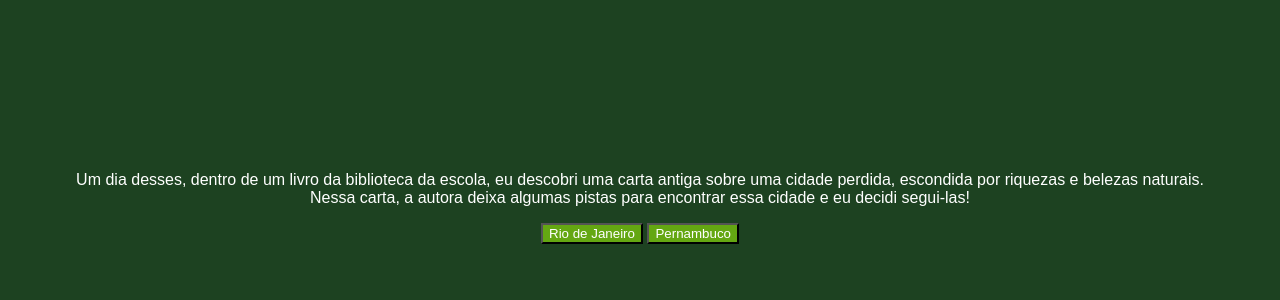
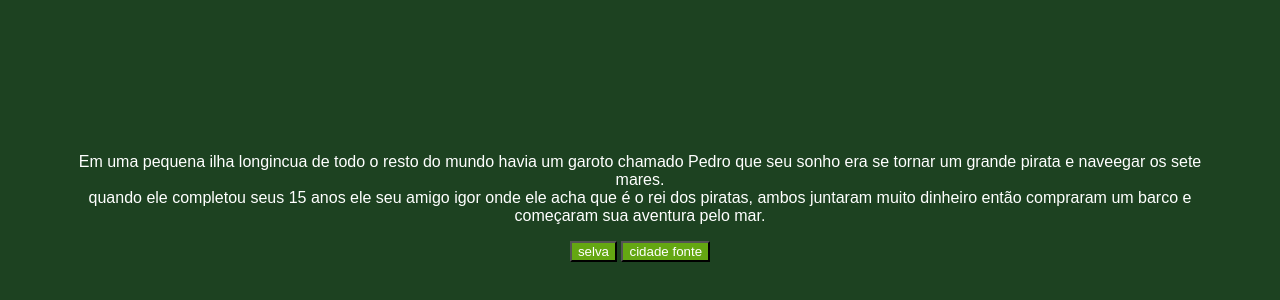
Before and after one commit to PedroH-2A/PedroH-2A, a plain HTML site: page index.html in a window 1280 px wide. Shown: the part 160-460 px from the top of the page. Drawn offline with Linux system fonts and the light colour scheme; a web font is replaced by a local one.

Commit message:
Update index.html

```diff
--- a/index.html
+++ b/index.html
@@ -7,18 +7,18 @@
     <link rel="preconnect" href="https://fonts.googleapis.com">
     <link rel="preconnect" href="https://fonts.gstatic.com" crossorigin>
     <link href="https://fonts.googleapis.com/css2?family=Bai+Jamjuree:ital,wght@0,200;0,300;0,400;0,500;0,600;0,700;1,200;1,300;1,400;1,500;1,600;1,700&display=swap" rel="stylesheet">
-    <title>Em busca da cidade perdida</title>
+    <title>a incrivel aventura de pedro nos sete mares</title>
 </head>
 <body>
     <main>
         <div class="passo ativo" id="passo-0">
             <img src="img/cenario-passo0.png" alt="">
-            <p>Um dia desses, dentro de um livro da biblioteca da escola, eu descobri uma carta antiga sobre uma cidade perdida, escondida por riquezas e belezas naturais. Nessa carta, a autora deixa algumas pistas para encontrar essa cidade e eu decidi segui-las!</p>
-            <button class="btn-proximo" data-proximo="1">Rio de Janeiro</button>
-            <button class="btn-proximo" data-proximo="2">Pernambuco</button>
+            <p>Em uma pequena ilha longincua de todo o resto do mundo havia um garoto chamado Pedro que seu sonho era se tornar um grande pirata e naveegar os sete mares. <br> quando ele completou seus 15 anos ele seu amigo igor onde ele acha que é o rei dos piratas, ambos juntaram muito dinheiro então compraram um barco e começaram sua aventura pelo mar. </p>
+            <button class="btn-proximo" data-proximo="1">selva</button>
+            <button class="btn-proximo" data-proximo="2">cidade fonte</button>
         </div>
         <div class="passo" id="passo-1">
-            <p>Você começa sua jornada no Rio de Janeiro, subindo o Pico da Tijuca ao amanhecer para encontrar a primeira pista.</p>
+            <p>então começa a jornada deles, ao chegarem em uma ilha particularmente selvagem depois de um certo tempo percebem que não os unicos naquela ilha ENCONTRARAM MAMACOS.</p>
             <button class="btn-proximo" data-proximo="3">Procurar a pista no topo do pico</button>
             <button class="btn-proximo" data-proximo="4">Desistir e voltar para casa</button>
         </div>
```
